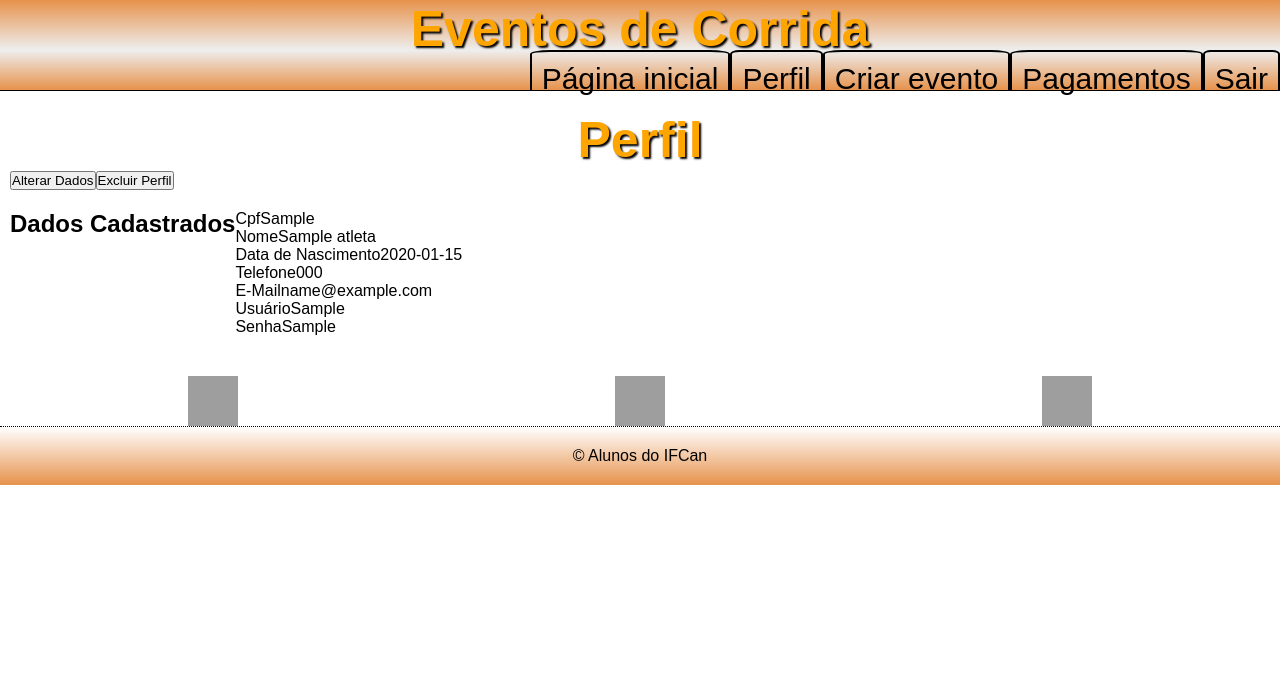
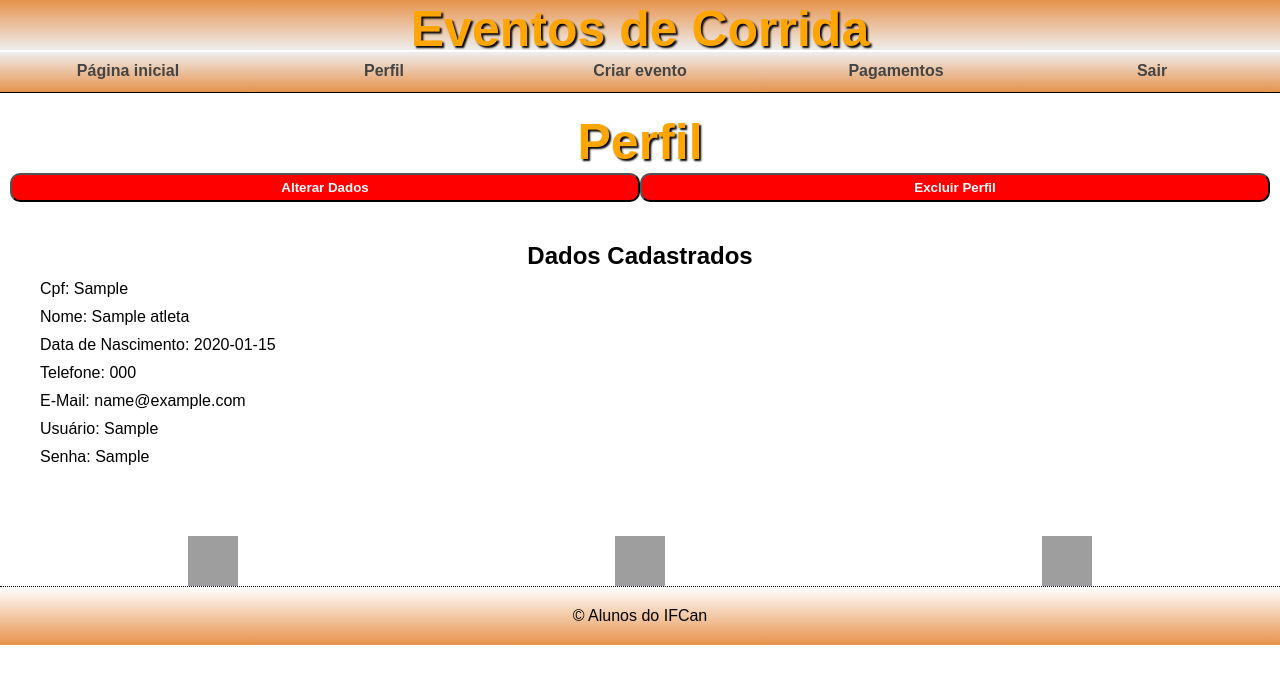
Before and after one commit to Edsondomingos/projeto_integrador_I, a PHP site: page /_pages/perfil.php in a window 1280 px wide. Shown: the top 684 px of the page. Run offline with PHP 8.4, Linux system fonts and the light colour scheme; the visitor is signed in with stand-in values (Sample User, id 1); tables that the repository leaves empty or names only in its code hold one stand-in row (values such as "Sample post"); grey boxes are pictures that could not be loaded.

Commit message:
Melhorias no css, correção do menu principal

```diff
--- a/_bd/conexao.php
+++ b/_bd/conexao.php
@@ -2,7 +2,7 @@
 	function conectar(){
 		$servidor = "localhost";
 		$usuario = "root";
-		$senha = "";
+		$senha = "root";
 		$banco = "corrida";
 
 		$conn = new mysqli($servidor, $usuario, $senha, $banco);
--- a/_css/style.css
+++ b/_css/style.css
@@ -29,22 +29,29 @@ nav {
 
 nav ul {
 	display: flex;
-	justify-content: flex-end;
+	justify-content: end;
 	background-image: linear-gradient(to top, rgba(220, 100, 0, 0.7), #eee);
 	border-bottom: 1px solid black;
-	font-size: 30px;
+	/*font-size: 30px;*/
 	height: 40px;
+	margin-top: 2px;
 	position: sticky;
+}
+
+nav ul a {
+	text-align: center;
 }
 
 nav ul li {
 	list-style: none;
-	border: 2px solid black;
-	border-radius: 10% 10% 0 0;
+	/*border: 2px solid black;*/
+	/*border-radius: 10% 10% 0 0;*/
 	border-bottom: 0px;
 	padding: 10px;
 	box-sizing: border-box;
 	color: #444;
+	font-size: 1rem;
+	font-weight: bolder;
 }
 
 nav ul li:hover {
@@ -62,6 +69,7 @@ main {
 a {
 	text-decoration: none;
 	color: #000;
+	width: 50%;
 }
 
 a:hover {
@@ -100,6 +108,13 @@ article p {
 	color: white;
 	font-weight: bold;
 	margin: auto;
+
+}
+
+.bt-inscricao:hover {
+	border: 2px solid aqua;
+	background-color: white;
+	color: black;
 }
 
 form {
@@ -125,7 +140,7 @@ form input {
 
 /* Rodape */
 footer {
-	margin-top: 20px;
+	/*margin-top: 20px;*/
 	text-align: center;
 }
 
@@ -150,3 +165,32 @@ footer p {
 	width: 100%;
 	height: 100vh;
 }
+
+/*--------- Perfil --------------*/
+
+.bt-perfil  button {
+	width: 100%;
+}
+
+.perfil {
+	justify-content: space-around;
+	/*width: 100%;*/
+}
+
+.perfil article {
+	border: none;
+	width: 100%;
+}
+
+/*--------- Pagamento --------------*/
+
+.pagamento article {
+	width: 50%;
+	border-radius: 7px;
+	background-color: ;
+}
+
+.pagamento form {
+	width: 80%;
+	border: none;
+}
--- a/_pages/pagamento.php
+++ b/_pages/pagamento.php
@@ -14,7 +14,7 @@
 
 	if ($result->num_rows > 0){
 		echo "<h1>Pagamento</h1>";
-		echo "<section>";
+		echo "<section class='pagamento'>";
 		while ($row = $result->fetch_assoc()){
 			echo "<article>";
 			echo "<h2>Evento ".$row['id_evento']."<h2>";
@@ -22,12 +22,12 @@
 			?>
 			<form action="../_bd/forma_pagamento_bd.php" method="post">
 				<p>
+					<input type="radio" name="forma" value="boleto" id="boleto" required>
 					<label for="boleto">Boleto</label>
-					<input type="radio" name="forma" value="boleto" id="boleto" required>
 				</p>
 				<p>
+					<input type="radio" name="forma" value="pix" id="pix" required>
 					<label for="pix">Pix</label>
-					<input type="radio" name="forma" value="pix" id="pix" required>
 				</p>
 				<input type="submit" value="Pagar" class='bt-inscricao'>
 			</form>
--- a/_pages/perfil.php
+++ b/_pages/perfil.php
@@ -13,12 +13,16 @@
 		};
 
 		?>
-		<section>
-		<button><a href="./editar_perfil.php">Alterar Dados</a></button>
-		<button><a href='apagar.php'>Excluir Perfil</a></button>
+		<section class="bt-perfil">
+		<a href="./editar_perfil.php">
+			<button class="bt-inscricao">Alterar Dados</button></a>
+
+		<a href='../_bd/deletar_perfil.php'>
+			<button class="bt-inscricao">Excluir Perfil</button></a>
 		</section>
 
-		<section>
+		<section class="perfil">
+		<article>
 		<h2>Dados Cadastrados</h2>
 
 			<?php
@@ -44,18 +48,18 @@
 
 				while($row= $result->fetch_assoc()){
 
-                            echo "<p>Cpf".$row['cpf']."</p>";
-      						echo "<p>Nome".$row['nome']."</p>";
-      						echo "<p>Data de Nascimento".$row['data_de_nascimento']."</p>";
-                            echo "<p>Telefone".$row['telefone']."</p>";
-                            echo "<p>E-Mail".$row['email']."</p>";
-                            echo "<p>Usuário".$row['usuario']."</p>";
-          			        echo "<p>Senha".$row['senha']."</p>";
+                            echo "<p>Cpf: ".$row['cpf']."</p>";
+      						echo "<p>Nome: ".$row['nome']."</p>";
+      						echo "<p>Data de Nascimento: ".$row['data_de_nascimento']."</p>";
+                            echo "<p>Telefone: ".$row['telefone']."</p>";
+                            echo "<p>E-Mail: ".$row['email']."</p>";
+                            echo "<p>Usuário: ".$row['usuario']."</p>";
+          			        echo "<p>Senha: ".$row['senha']."</p>";
 
 					};
 }
 			?>
-
+	</article>
 	</section>
 	<script type="text/javascript" src="script.js"></script>
 	<?php  include "../_template/footer.php"; ?>
--- a/_template/head.php
+++ b/_template/head.php
@@ -29,12 +29,12 @@
 		<?php
 
 			session_start();
-			echo "<li><a href='".URL()."'>Página inicial</a></li>";
+			echo "<a href='".URL()."'><li>Página inicial</li></a>";
 			if (isset($_SESSION['usuario'])){
-				echo "<li><a href='".URL()."_pages/perfil.php'>Perfil</a></li>";
-				echo "<li><a href='".URL()."_pages/criar_evento.php'>Criar evento</a></li>";
-				echo "<li><a href='".URL()."_pages/pagamento.php'>Pagamentos</a></li>";
-				echo "<li><a href='".URL()."/_bd/sair_sessao.php'>Sair</a></li>";
+				echo "<a href='".URL()."_pages/perfil.php'><li>Perfil</li></a>";
+				echo "<a href='".URL()."_pages/criar_evento.php'><li>Criar evento</li></a>";
+				echo "<a href='".URL()."_pages/pagamento.php'><li>Pagamentos</li></a>";
+				echo "<a href='".URL()."/_bd/sair_sessao.php'><li>Sair</li></a>";
 			} else {
 				echo "<li><a href='".URL()."_pages/login.php'>Entrar</a></li>";
 				echo "<li><a href='".URL()."_pages/cadastro.php'>Criar Conta</a></li>";
```
